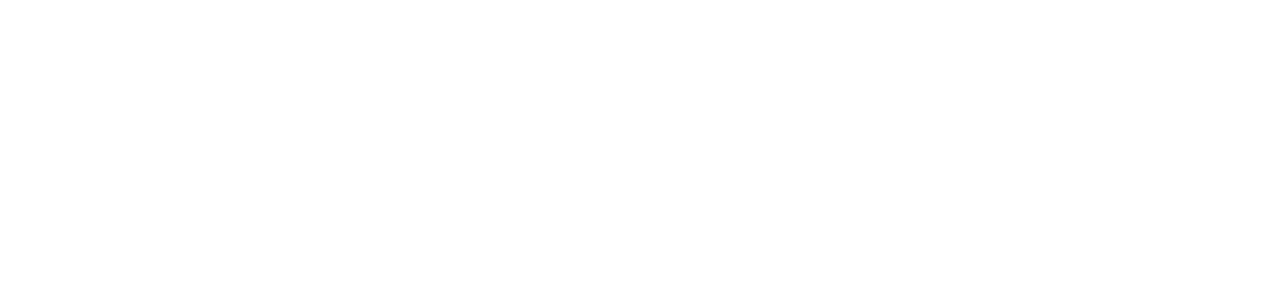
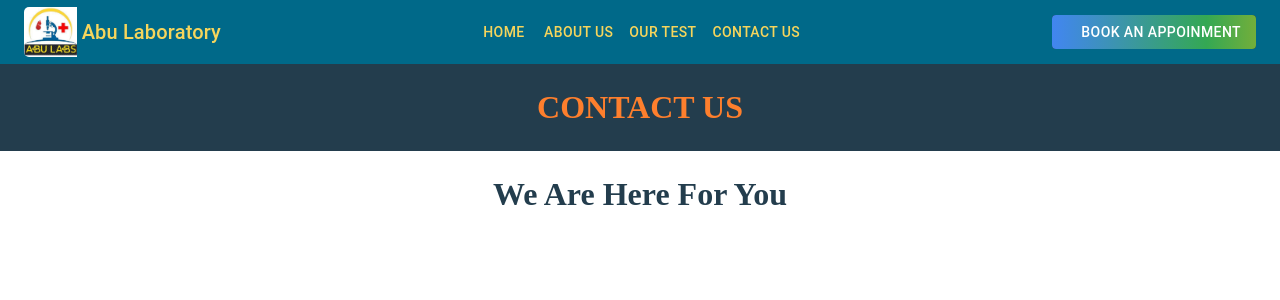
Before and after one commit to Abujazib/Abu-lab, a React (Vite) app: page /contact-us in a window 1280 px wide. Before the commit this address had no page. Shown: the top 300 px of the page. Built offline with nearby package versions, Linux system fonts and the light colour scheme; some icons are missing.

Commit message:
appoinmentupdate

```diff
--- a/src/App.jsx
+++ b/src/App.jsx
@@ -1,6 +1,7 @@
 import react from 'react'
 import { BrowserRouter, Routes, Route, Link } from 'react-router-dom';
 import Home from '..//src/page/Home'
+import Contactuspa from './page/Contactuspa';
 
 
 function App() {
@@ -11,6 +12,9 @@
      <Routes>
        <Route path="/" element={<Home />} />
      </Routes>
+      <Routes>
+       <Route path="/contact-us" element={<Contactuspa />} />
+     </Routes>
      </BrowserRouter>
     </>
   )
--- a/src/Css/Firstsac.css
+++ b/src/Css/Firstsac.css
@@ -1,10 +1,68 @@
-.first{
-    background-color: #00594E !important;
-     border-radius: 0 !important; /* removes rounded corners */
+.first {
+  background-color: #00594e !important;
+  border-radius: 0 !important; /* removes rounded corners */
+  width: 100%; /* full width of parent */
+  height: auto; /* adjusts to content */
+  box-sizing: border-box;
+  color: #fff6e4;
 }
-.first-content{
-    color: #FFF6E4;
-    display: flex;
-    justify-content: space-between;
-    align-items: center;
+
+.first-content {
+  display: flex;
+  justify-content: space-between;
+  align-items: stretch; /* make columns equal height */
+  gap: 20px;
+  color: #fff6e4;
 }
+
+.first-content > * {
+  flex: 1;
+  max-width: 50%; /* each takes max 50% */
+}
+
+/* Form container */
+.form {
+  display: flex;
+  justify-content: center; /* center iframe horizontally */
+  align-items: center;     /* center iframe vertically */
+  box-sizing: border-box;
+  padding: 0;
+}
+
+/* Iframe inside form */
+.appointment-frame {
+  width: 100%;    /* fill parent container */
+  height: 100%;   /* fill parent container */
+  min-height: 400px; /* minimum height */
+  border: none;
+  border-radius: 8px;
+}
+
+/* Right content */
+.content {
+  padding: 40px; /* reduced padding for better layout */
+}
+
+.content li {
+  font-size: 20px;
+  margin-bottom: 10px;
+}
+
+/* Mobile layout: stack and reverse order */
+@media (max-width: 900px) {
+  .first-content {
+    flex-direction: column-reverse; /* content first, form second */
+  }
+
+  .first-content > * {
+    max-width: 100%;
+  }
+
+  .content {
+    padding: 20px; /* reduce padding on mobile */
+  }
+
+  .appointment-frame {
+    height: 400px; /* fixed reasonable height on mobile */
+  }
+}
--- a/src/Css/Navbar.css
+++ b/src/Css/Navbar.css
@@ -66,6 +66,7 @@
   height: 50px;
   height: 50px;
   padding-right: 5px;
+  border-radius: 5px;
 }
 .glow-btn {
   position: relative;
--- /dev/null
+++ b/src/Css/contactus.css
@@ -0,0 +1,11 @@
+.title-con {
+  color: #FE7F2D;
+  padding: 25px;
+  background-color: #233D4D;
+  text-align: center;
+}
+.title-bo {
+  padding: 25px;
+  text-align: center;
+  color: #233D4D;
+}
--- a/src/components/Appionmentalert.jsx
+++ /dev/null
@@ -1,48 +0,0 @@
-import React, { useState } from "react";
-import "..//Css/Appionmentalert.css";
-import Button from "@mui/material/Button";
-import Dialog from "@mui/material/Dialog";
-import DialogActions from "@mui/material/DialogActions";
-import DialogContent from "@mui/material/DialogContent";
-import DialogContentText from "@mui/material/DialogContentText";
-import DialogTitle from "@mui/material/DialogTitle";
-import Box from "@mui/material/Box";
-
-function Appionmentalert() {
-  const [openalert,setOpenalert] = useState(true);
-  const closealert = () =>{
-    setOpenalert(false);
-  };
-  const gotopage= () => {
-    window.open("https://abulab-79efc.web.app/appointments","_blank");
-    setOpenalert(false);
-  };
-  return (
-    <>
-      <Dialog
-        open={openalert}
-        aria-labelledby="alert-dialog-title"
-        aria-describedby="alert-dialog-description"
-      >
-        <Box className="alert-box">
-          <DialogTitle id="alert-dialog-title">
-            Ready to Book an Appionment?
-          </DialogTitle>
-          <DialogContent>
-            <DialogContentText id="alert-dialog-description" className="body-alert">
-              We'll take you to the appointment portal where you can choose your
-              preferred date and time. Please make sure you have a stable
-              internet connection.
-            </DialogContentText>
-          </DialogContent>
-          <DialogActions>
-            <Button onClick={closealert} sx={{color: "error.main"}}>No thank's</Button>
-            <Button onClick={gotopage} sx={{color: "success.main"}}>Let's go</Button>
-          </DialogActions>
-        </Box>
-      </Dialog>
-    </>
-  );
-}
-
-export default Appionmentalert;
--- /dev/null
+++ b/src/components/Appoinmentalert.jsx
@@ -0,0 +1,63 @@
+import React, { useState } from "react";
+import "..//Css/Appoinmentalert.css";
+import Button from "@mui/material/Button";
+import Dialog from "@mui/material/Dialog";
+import DialogActions from "@mui/material/DialogActions";
+import DialogContent from "@mui/material/DialogContent";
+import DialogContentText from "@mui/material/DialogContentText";
+import DialogTitle from "@mui/material/DialogTitle";
+import Box from "@mui/material/Box";
+
+function Appionmentalert() {
+  const [openalert, setOpenalert] = useState(true);
+  const closealert = () => {
+    setOpenalert(false);
+  };
+  const gotopage = () => {
+    window.open("https://abulab-79efc.web.app/appointments", "_blank");
+    setOpenalert(false);
+  };
+  return (
+    <>
+      <Dialog
+        open={openalert}
+        aria-labelledby="alert-dialog-title"
+        aria-describedby="alert-dialog-description"
+      >
+        <Box className="alert-box">
+          <DialogTitle id="alert-dialog-title">
+            Ready to Book an Appionment?
+          </DialogTitle>
+          <DialogContent>
+            <DialogContentText
+              id="alert-dialog-description"
+              className="body-alert"
+            >
+              We'll take you to the appointment portal where you can choose your
+              preferred date and time for a home visit. <br /> <br/> Please make sure
+              you have a stable internet connection. <br /> <br/> To book your
+              appointment, follow these steps: <br /> <br/>
+              <ol>
+                <li>Enter your personal details</li>
+                <li>Provide your WhatsApp number (for communication)</li>
+                <li>Fill in your full address</li>
+                <li>Choose an available slot</li>
+                <li>Add your doctor's name (if applicable)</li>
+              </ol>
+            </DialogContentText>
+          </DialogContent>
+          <DialogActions>
+            <Button onClick={closealert} sx={{ color: "error.main" }}>
+              No thank's
+            </Button>
+            <Button onClick={gotopage} sx={{ color: "success.main" }}>
+              Let's go
+            </Button>
+          </DialogActions>
+        </Box>
+      </Dialog>
+    </>
+  );
+}
+
+export default Appionmentalert;
--- /dev/null
+++ b/src/components/Contactus.jsx
@@ -0,0 +1,19 @@
+import React from "react";
+import "..//Css/contactus.css"
+
+function Contantus() {
+  return (
+    <>
+      <div className="title-con">
+        <h1>CONTACT US</h1>
+      </div>
+      <div className="title-bo">
+        <h1>We Are Here For You</h1>
+      </div>
+      <div>
+      </div>
+    </>
+  );
+}
+
+export default Contantus;
--- a/src/components/Firstsection.jsx
+++ b/src/components/Firstsection.jsx
@@ -9,11 +9,22 @@
     <>
       <Card className="first">
         <CardContent className="first-content">
-          <Card className="form">
-              <iframe src="https://abulab-79efc.web.app/appointments"></iframe>
+          <Card>
+            <CardContent className="form">
+              <iframe src="https://abulab-79efc.web.app/appointments" className="appointment-frame"></iframe>
+            </CardContent>
           </Card>
-          <div>
-              <h1>Text</h1>
+          <div className="content">
+              <h1>Benefits of Online Appointment</h1>
+              <p>Quick | Easy | Hassle-Free</p>
+              <ul>
+                <li>Convenient Home Visit - Get tests done at the comfort of your home.</li>
+                <li>Save Time - No waiting in long queues. Book your slot in minutes.</li>
+                <li>Easy Communication - Get instant updates via WhatsApp.</li>
+                <li>Doctor Reference - Option to add your doctor's name for personalized care.</li>
+                <li>Hassle-free Process - Simple form, secure booking, quick confirmation.</li>
+                <li>Anywhere, Anytime - Book appointments online from any device.</li>
+              </ul>
           </div>
         </CardContent>
       </Card>
--- a/src/components/Navbar.jsx
+++ b/src/components/Navbar.jsx
@@ -8,9 +8,10 @@
 import ClassRoundedIcon from "@mui/icons-material/ClassRounded";
 import Button from "@mui/material/Button";
 import { FaBars } from "react-icons/fa6";
+import { Link } from 'react-router-dom';
 import IconButton from "@mui/material/IconButton";
 import Drawer from "@mui/material/Drawer";
-import Abulogo from "..//assets/relogo.png";
+import Abulogo from "..//assets/Abulablogo.jpg";
 
 function Navbar() {
 
@@ -39,16 +40,16 @@
               </Typography>
               <div className="links">
                 <Button>
-                  <a href="">Home</a>
+                  <Link to="/">Home</Link>
                 </Button>
                 <Button>
-                  <a href="">About Us</a>
+                  <Link to="">About Us</Link>
                 </Button>
                 <Button>
-                  <a href="">Our Test</a>
+                  <Link to="">Our Test</Link>
                 </Button>
                 <Button>
-                  <a href="">Contact Us</a>
+                  <Link to="/contact-us">Contact Us</Link>
                 </Button>
               </div>
               <div className="appionment-link">
@@ -85,16 +86,16 @@
         </IconButton>
         <div className="links">
           <Button onClick={handleclose}>
-            <a href="">Home</a>
+            <Link to="/">Home</Link>
           </Button>
           <Button onClick={handleclose}>
-            <a href="">About Us</a>
+            <Link path="">About Us</Link>
           </Button>
           <Button onClick={handleclose}>
-            <a href="">Our Test</a>
+            <Link to="">Our Test</Link>
           </Button>
           <Button onClick={handleclose}>
-            <a href="">Contact Us</a>
+            <Link to="/contact-us">Contact Us</Link>
           </Button>
         </div>
         <div className="appionment-link">
--- /dev/null
+++ b/src/page/Contactuspa.jsx
@@ -0,0 +1,14 @@
+import React from "react";
+import Navbar from "..//components/Navbar";
+import Contactus from "..//components/Contactus";
+
+function Contactuspa() {
+  return (
+    <>
+      <Navbar />
+      <Contactus />
+    </>
+  );
+}
+
+export default Contactuspa;
--- a/src/page/Home.jsx
+++ b/src/page/Home.jsx
@@ -1,13 +1,13 @@
 import React from "react";
 import Nabar from "../components/Navbar";
-import Appionmentalert from "../components/Appionmentalert";
+import Appoinmentalert from "../components/Appoinmentalert";
 import Firstsection from "../components/Firstsection"
 
 function Home() {
   return (
     <>
       <Nabar />
-      {/* <Appionmentalert/> */}
+      {/* <Appoinmentalert/> */}
       <Firstsection/>
     </>
   );
```
Also changed, not shown: src/Css/Appoinmentalert.css (renamed from src/Css/Appionmentalert.css).
